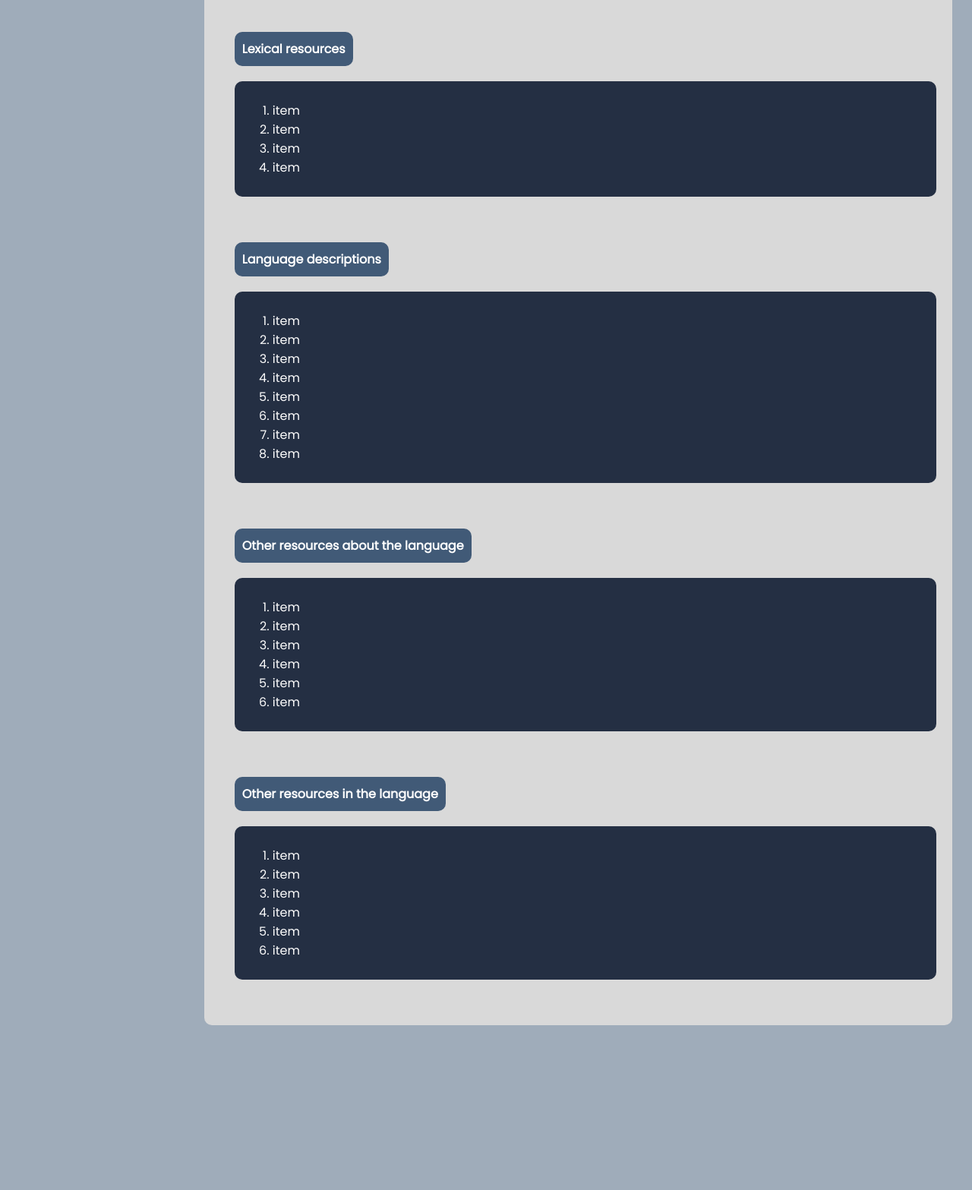
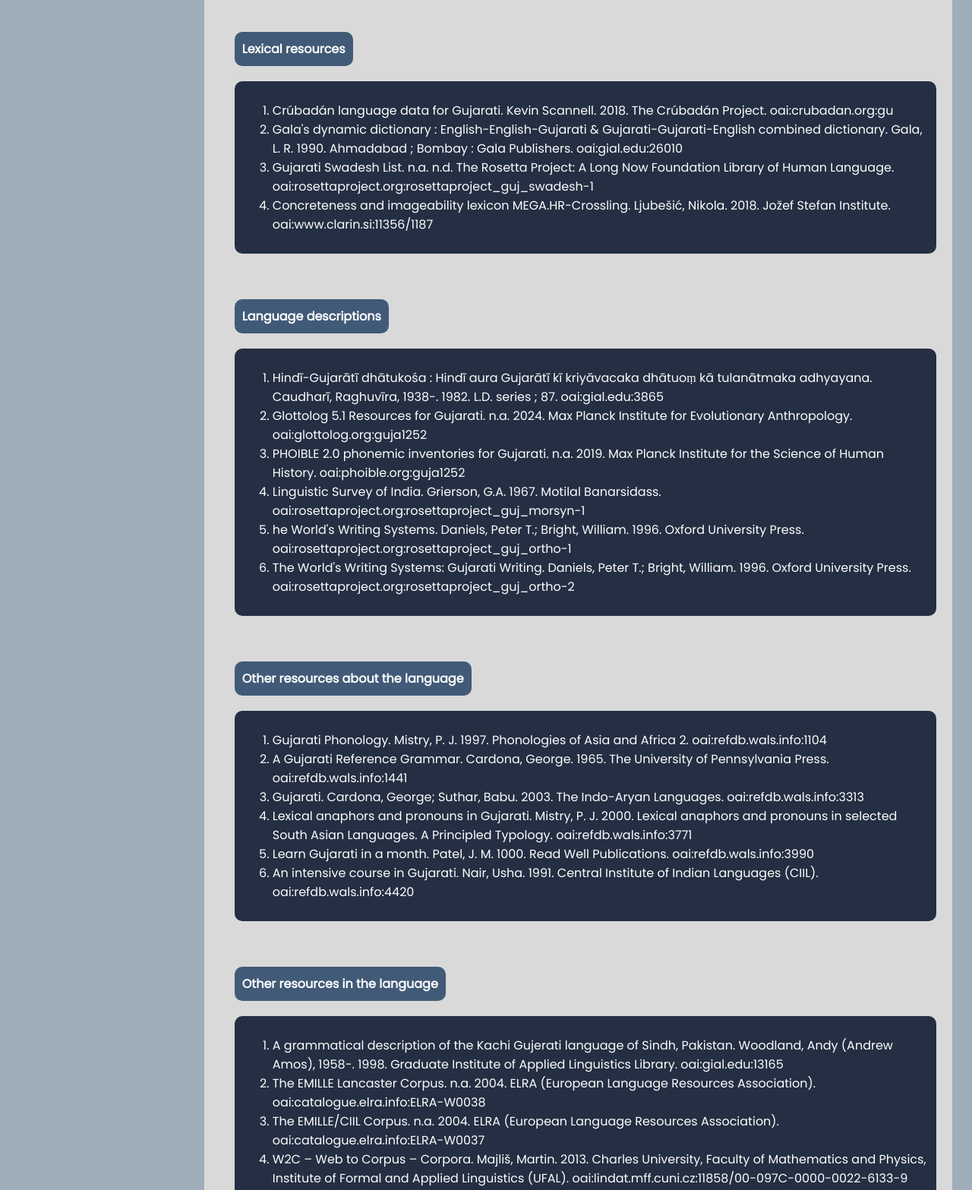
Before and after one commit to LiamKlunder/liamklunder.github.io, a plain HTML site: page gujarati.html in a window 1280 px wide. Shown: the part 724-2291 px from the top of the page at 76% size. Before the commit the page ends 2074 px from the top, so only its background shows below. Drawn offline with Linux system fonts and the light colour scheme.

Commit message:
Completed gujarati.html by adding all info

```diff
--- a/gujarati.html
+++ b/gujarati.html
@@ -98,9 +98,9 @@
                         </div>
                         <div class="texts">
                             <ol>
-                                <li>Gujarati Genesis Translation. Gujarat Sahitya Prakash. 1981. Anand Press. oai:rosettaproject.org:rosettaproject_guj_gen-1</li>
-                                <li>Linguistic Survey of India. Grierson, G.A. 1967. Motilal Banarsidass. oai:rosettaproject.org:rosettaproject_guj_vertxt-1</li>
-                                <li>Gujarati text. Ager, Emily (researcher); Schonberg, David (researcher); Huisman, Ronald D. (researcher); Sanghavi, Lalit (speaker). 1965. SIL International. oai:sil.org:89988</li>
+                                <li>Gujarati Genesis Translation. Gujarat Sahitya Prakash. 1981. Anand Press. <a href="http://www.language-archives.org/item/oai:rosettaproject.org:rosettaproject_guj_gen-1"> oai:rosettaproject.org:rosettaproject_guj_gen-1</a></li>
+                                <li>Linguistic Survey of India. Grierson, G.A. 1967. Motilal Banarsidass. <a href="http://www.language-archives.org/item/oai:rosettaproject.org:rosettaproject_guj_vertxt-1">oai:rosettaproject.org:rosettaproject_guj_vertxt-1</a></li>
+                                <li>Gujarati text. Ager, Emily (researcher); Schonberg, David (researcher); Huisman, Ronald D. (researcher); Sanghavi, Lalit (speaker). 1965. SIL International. <a href="http://www.language-archives.org/item/oai:sil.org:89988">oai:sil.org:89988</a></li>
                             </ol>
                         </div>
                         <div class="headpiece">
@@ -108,10 +108,10 @@
                         </div>
                         <div class="texts">
                             <ol>
-                                <li>item</li>
-                                <li>item</li>
-                                <li>item</li>
-                                <li>item</li>
+                                <li>Crúbadán language data for Gujarati. Kevin Scannell. 2018. The Crúbadán Project. <a href="http://www.language-archives.org/item/oai:crubadan.org:gu">oai:crubadan.org:gu</a> </li>
+                                <li>Gala's dynamic dictionary : English-English-Gujarati & Gujarati-Gujarati-English combined dictionary. Gala, L. R. 1990. Ahmadabad ; Bombay : Gala Publishers. <a href="http://www.language-archives.org/item/oai:gial.edu:26010">oai:gial.edu:26010</a></li>
+                                <li>Gujarati Swadesh List. n.a. n.d. The Rosetta Project: A Long Now Foundation Library of Human Language. <a href="http://www.language-archives.org/item/oai:rosettaproject.org:rosettaproject_guj_swadesh-1">oai:rosettaproject.org:rosettaproject_guj_swadesh-1</a></li>
+                                <li>Concreteness and imageability lexicon MEGA.HR-Crossling. Ljubešić, Nikola. 2018. Jožef Stefan Institute. <a href="http://www.language-archives.org/item/oai:www.clarin.si:11356/1187">oai:www.clarin.si:11356/1187</a></li>
                             </ol>
                         </div>
                         <div class="headpiece">
@@ -119,14 +119,12 @@
                         </div>
                         <div class="texts">
                             <ol>
-                                <li>item</li>
-                                <li>item</li>
-                                <li>item</li>
-                                <li>item</li>
-                                <li>item</li>
-                                <li>item</li>
-                                <li>item</li>
-                                <li>item</li>
+                                <li>Hindī-Gujarātī dhātukośa : Hindī aura Gujarātī kī kriyāvacaka dhātuoṃ kā tulanātmaka adhyayana. Caudharī, Raghuvīra, 1938-. 1982. L.D. series ; 87. <a href="http://www.language-archives.org/item/oai:gial.edu:3865">oai:gial.edu:3865</a></li>
+                                <li>Glottolog 5.1 Resources for Gujarati. n.a. 2024. Max Planck Institute for Evolutionary Anthropology. <a href="http://www.language-archives.org/item/oai:glottolog.org:guja1252">oai:glottolog.org:guja1252</a></li>
+                                <li>PHOIBLE 2.0 phonemic inventories for Gujarati. n.a. 2019. Max Planck Institute for the Science of Human History. <a href="http://www.language-archives.org/item/oai:phoible.org:guja1252">oai:phoible.org:guja1252</a></li>
+                                <li>Linguistic Survey of India. Grierson, G.A. 1967. Motilal Banarsidass. <a href="http://www.language-archives.org/item/oai:rosettaproject.org:rosettaproject_guj_morsyn-1">oai:rosettaproject.org:rosettaproject_guj_morsyn-1</a></li>
+                                <li>he World's Writing Systems. Daniels, Peter T.; Bright, William. 1996. Oxford University Press. <a href="http://www.language-archives.org/item/oai:rosettaproject.org:rosettaproject_guj_ortho-1">oai:rosettaproject.org:rosettaproject_guj_ortho-1</a></li>
+                                <li>The World's Writing Systems: Gujarati Writing. Daniels, Peter T.; Bright, William. 1996. Oxford University Press. <a href="http://www.language-archives.org/item/oai:rosettaproject.org:rosettaproject_guj_ortho-2">oai:rosettaproject.org:rosettaproject_guj_ortho-2</a></li>
                             </ol>
                         </div>
                         <div class="headpiece">
@@ -134,12 +132,12 @@
                         </div>
                         <div class="texts">
                             <ol>
-                                <li>item</li>
-                                <li>item</li>
-                                <li>item</li>
-                                <li>item</li>
-                                <li>item</li>
-                                <li>item</li>
+                                <li>Gujarati Phonology. Mistry, P. J. 1997. Phonologies of Asia and Africa 2. <a href="http://www.language-archives.org/item/oai:refdb.wals.info:1104">oai:refdb.wals.info:1104</a></li>
+                                <li>A Gujarati Reference Grammar. Cardona, George. 1965. The University of Pennsylvania Press. <a href="http://www.language-archives.org/item/oai:refdb.wals.info:1441">oai:refdb.wals.info:1441</a></li>
+                                <li>Gujarati. Cardona, George; Suthar, Babu. 2003. The Indo-Aryan Languages. <a href="http://www.language-archives.org/item/oai:refdb.wals.info:3313">oai:refdb.wals.info:3313</a></li>
+                                <li>Lexical anaphors and pronouns in Gujarati. Mistry, P. J. 2000. Lexical anaphors and pronouns in selected South Asian Languages. A Principled Typology. <a href="http://www.language-archives.org/item/oai:refdb.wals.info:3771">oai:refdb.wals.info:3771</a></li>
+                                <li>Learn Gujarati in a month. Patel, J. M. 1000. Read Well Publications. <a href="http://www.language-archives.org/item/oai:refdb.wals.info:3990">oai:refdb.wals.info:3990</a></li>
+                                <li>An intensive course in Gujarati. Nair, Usha. 1991. Central Institute of Indian Languages (CIIL). <a href="http://www.language-archives.org/item/oai:refdb.wals.info:4420">oai:refdb.wals.info:4420</a></li>
                             </ol>
                         </div>
                         <div class="headpiece">
@@ -147,12 +145,12 @@
                         </div>
                         <div class="texts">
                             <ol>
-                                <li>item</li>
-                                <li>item</li>
-                                <li>item</li>
-                                <li>item</li>
-                                <li>item</li>
-                                <li>item</li>
+                                <li>A grammatical description of the Kachi Gujerati language of Sindh, Pakistan. Woodland, Andy (Andrew Amos), 1958-. 1998. Graduate Institute of Applied Linguistics Library. <a href="http://www.language-archives.org/item/oai:gial.edu:13165">oai:gial.edu:13165</a></li>
+                                <li>The EMILLE Lancaster Corpus. n.a. 2004. ELRA (European Language Resources Association). <a href="http://www.language-archives.org/item/oai:catalogue.elra.info:ELRA-W0038">oai:catalogue.elra.info:ELRA-W0038</a></li>
+                                <li>The EMILLE/CIIL Corpus. n.a. 2004. ELRA (European Language Resources Association). <a href="http://www.language-archives.org/item/oai:catalogue.elra.info:ELRA-W0037">oai:catalogue.elra.info:ELRA-W0037</a></li>
+                                <li>W2C – Web to Corpus – Corpora. Majliš, Martin. 2013. Charles University, Faculty of Mathematics and Physics, Institute of Formal and Applied Linguistics (UFAL). <a href="http://www.language-archives.org/item/oai:lindat.mff.cuni.cz:11858/00-097C-0000-0022-6133-9">oai:lindat.mff.cuni.cz:11858/00-097C-0000-0022-6133-9</a></li>
+                                <li>Deltacorpus. Mareček, David; Yu, Zhiwei; Zeman, Daniel; Žabokrtský, Zdeněk. 2016. Charles University, Faculty of Mathematics and Physics, Institute of Formal and Applied Linguistics (UFAL). <a href="http://www.language-archives.org/item/oai:lindat.mff.cuni.cz:11234/1-1662">oai:lindat.mff.cuni.cz:11234/1-1662</a></li>
+                                <li>Deltacorpus 1.1. Mareček, David; Yu, Zhiwei; Zeman, Daniel; Žabokrtský, Zdeněk. 2016. Charles University, Faculty of Mathematics and Physics, Institute of Formal and Applied Linguistics (UFAL). <a href="http://www.language-archives.org/item/oai:lindat.mff.cuni.cz:11234/1-1743">oai:lindat.mff.cuni.cz:11234/1-1743</a></li>
                             </ol>
                         </div>
                     </div>
```
